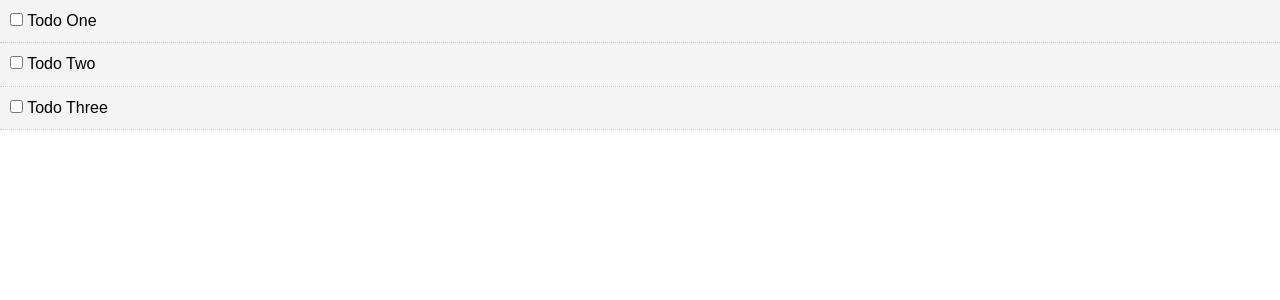
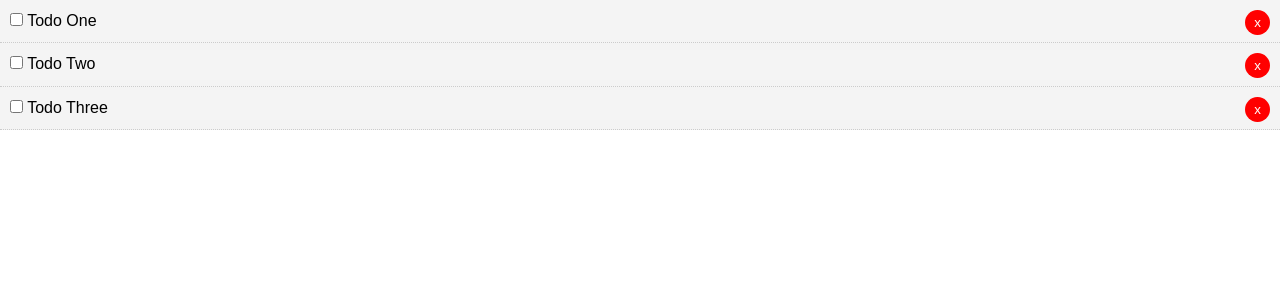
Before and after one commit to mamun-63/vue_crash_todolist, a Vue app: page / in a window 1280 px wide. Shown: the top 300 px of the page. Built offline with nearby package versions, Linux system fonts and the light colour scheme.

Commit message:
Delete functionality

```diff
--- a/src/App.vue
+++ b/src/App.vue
@@ -1,6 +1,6 @@
 <template>
   <div id="app">
-    <Todos :todos="todos"/>
+    <Todos :todos="todos" v-on:del-todo="deleteTodo" />
   </div>
 </template>
 
@@ -26,11 +26,16 @@ export default {
           completed: false
         },
         {
-          id: 1,
+          id: 3,
           title: "Todo Three",
           completed: false
         },
       ]
+    }
+  },
+  methods: {
+    deleteTodo(id) {
+      this.todos = this.todos.filter(todo => todo.id !== id)
     }
   }
 }
--- a/src/components/TodoItem.vue
+++ b/src/components/TodoItem.vue
@@ -3,6 +3,7 @@
     <p>
       <input type="checkbox" @change="markComplete">
       {{ todo.title }}
+      <button @click="$emit('del-todo', todo.id)" class="del">x</button>
     </p>
   </div>
 </template>
--- a/src/components/Todos.vue
+++ b/src/components/Todos.vue
@@ -1,7 +1,7 @@
 <template>
   <div>
     <div v-for="todo in todos" :key="todo.id">
-      <TodoItem :todo="todo"/>
+      <TodoItem :todo="todo" v-on:del-todo="$emit('del-todo', todo.id)" />
     </div>
   </div>
 </template>
```
